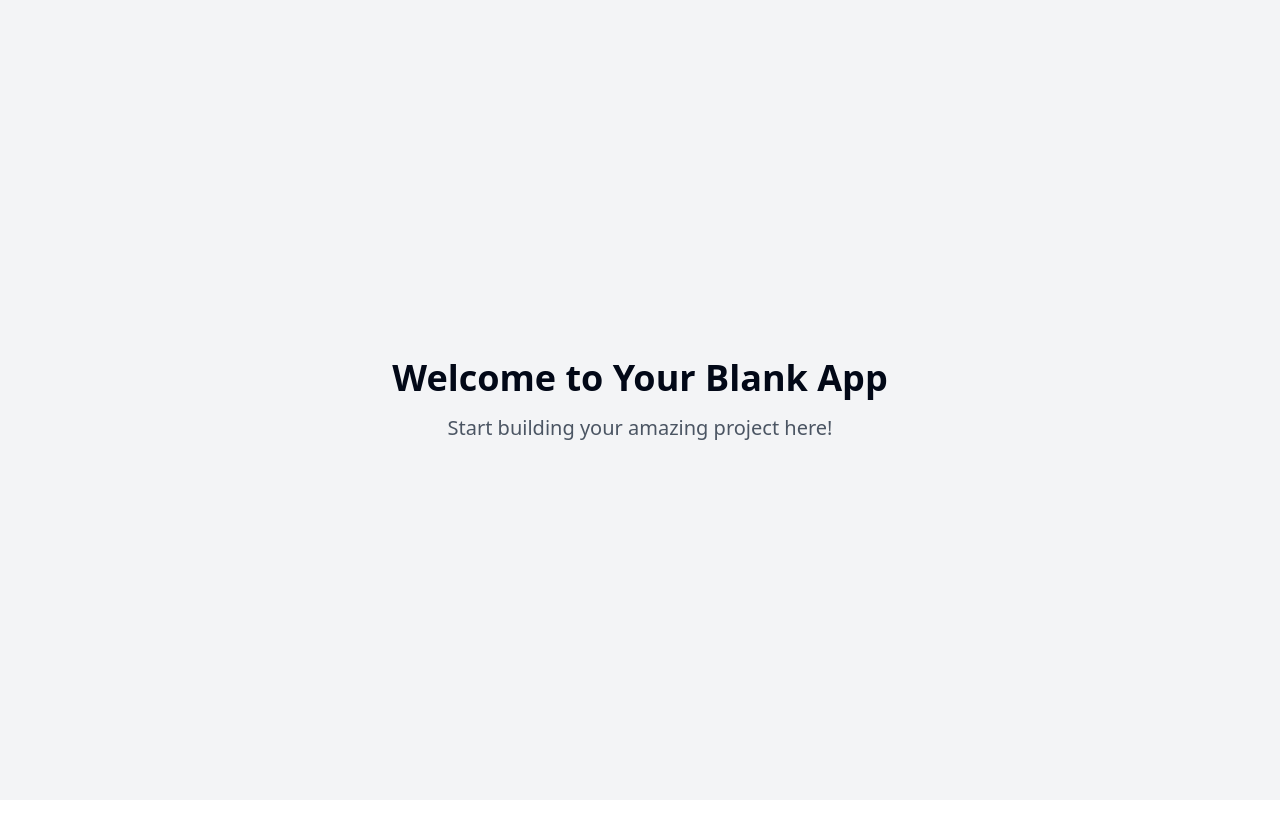
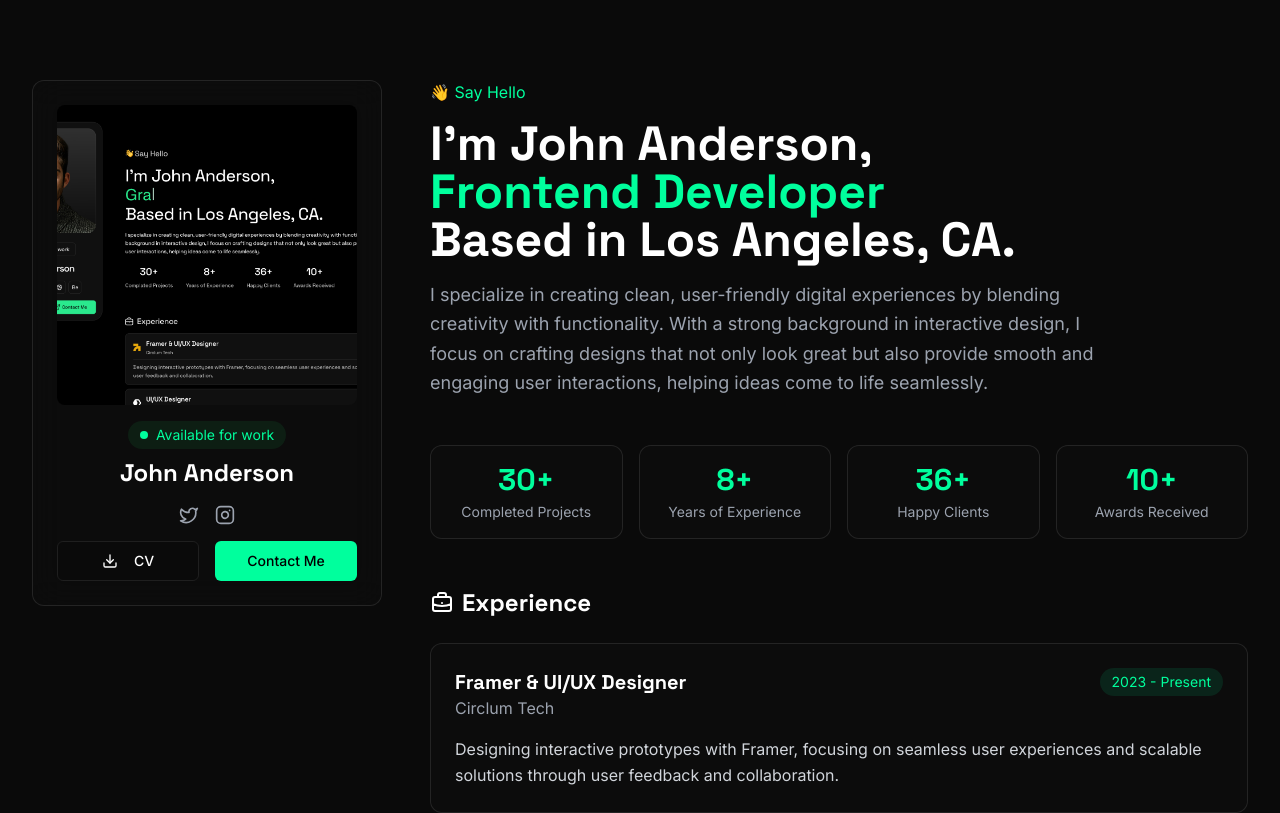
Before and after one commit to aesthytik/vipin_vite_portfolio, a React (Vite) app: page / in a window 1280 px wide. Shown: the top 813 px of the page. Built offline with nearby package versions, Linux system fonts and the light colour scheme.

Commit message:
Refactor: UI changes

```diff
--- /dev/null
+++ b/src/components/Experience.tsx
@@ -0,0 +1,57 @@
+
+const experiences = [
+  {
+    title: "Framer & UI/UX Designer",
+    company: "Circlum Tech",
+    period: "2023 - Present",
+    description: "Designing interactive prototypes with Framer, focusing on seamless user experiences and scalable solutions through user feedback and collaboration.",
+  },
+  {
+    title: "UI/UX Designer",
+    company: "Tech Studio",
+    period: "2021 - 2023",
+    description: "Led the design of multiple web and mobile applications, implementing modern design practices and conducting user research.",
+  },
+];
+
+const Experience = () => {
+  return (
+    <div className="space-y-6 appear appear-delay-3">
+      <h2 className="text-2xl font-display font-bold flex items-center gap-2">
+        <svg
+          className="w-6 h-6"
+          fill="none"
+          stroke="currentColor"
+          viewBox="0 0 24 24"
+        >
+          <path
+            strokeLinecap="round"
+            strokeLinejoin="round"
+            strokeWidth={2}
+            d="M21 13.255A23.931 23.931 0 0112 15c-3.183 0-6.22-.62-9-1.745M16 6V4a2 2 0 00-2-2h-4a2 2 0 00-2 2v2m4 6h.01M5 20h14a2 2 0 002-2V8a2 2 0 00-2-2H5a2 2 0 00-2 2v10a2 2 0 002 2z"
+          />
+        </svg>
+        Experience
+      </h2>
+
+      <div className="space-y-4">
+        {experiences.map((exp, index) => (
+          <div key={index} className="glass-card p-6">
+            <div className="flex justify-between items-start mb-4">
+              <div>
+                <h3 className="font-display font-bold text-xl">{exp.title}</h3>
+                <p className="text-gray-400">{exp.company}</p>
+              </div>
+              <span className="text-sm text-neon-green bg-neon-green/10 px-3 py-1 rounded-full">
+                {exp.period}
+              </span>
+            </div>
+            <p className="text-gray-300 leading-relaxed">{exp.description}</p>
+          </div>
+        ))}
+      </div>
+    </div>
+  );
+};
+
+export default Experience;
--- /dev/null
+++ b/src/components/ProfileCard.tsx
@@ -0,0 +1,45 @@
+
+import { InstagramIcon, TwitterIcon, Download } from "lucide-react";
+import { Button } from "@/components/ui/button";
+
+const ProfileCard = () => {
+  return (
+    <div className="glass-card p-6 space-y-4 max-w-sm appear">
+      <div className="relative w-full aspect-square rounded-lg overflow-hidden mb-4">
+        <img
+          src="/lovable-uploads/f287dc2f-f9dd-42b0-9617-da4e549f727c.png"
+          alt="Profile"
+          className="object-cover w-full h-full"
+        />
+      </div>
+
+      <div className="space-y-2 text-center">
+        <div className="inline-flex items-center px-3 py-1 rounded-full bg-green-500/10 text-neon-green text-sm">
+          <span className="w-2 h-2 rounded-full bg-neon-green mr-2"></span>
+          Available for work
+        </div>
+        <h2 className="text-2xl font-display font-bold">John Anderson</h2>
+      </div>
+
+      <div className="flex justify-center space-x-4">
+        <a href="https://twitter.com" className="text-gray-400 hover:text-white transition-colors">
+          <TwitterIcon size={20} />
+        </a>
+        <a href="https://instagram.com" className="text-gray-400 hover:text-white transition-colors">
+          <InstagramIcon size={20} />
+        </a>
+      </div>
+
+      <div className="grid grid-cols-2 gap-4">
+        <Button variant="outline" className="w-full">
+          <Download className="mr-2 h-4 w-4" /> CV
+        </Button>
+        <Button className="w-full bg-neon-green hover:bg-neon-green/90 text-black">
+          Contact Me
+        </Button>
+      </div>
+    </div>
+  );
+};
+
+export default ProfileCard;
--- /dev/null
+++ b/src/components/Stats.tsx
@@ -0,0 +1,24 @@
+
+const stats = [
+  { label: "Completed Projects", value: "30+" },
+  { label: "Years of Experience", value: "8+" },
+  { label: "Happy Clients", value: "36+" },
+  { label: "Awards Received", value: "10+" },
+];
+
+const Stats = () => {
+  return (
+    <div className="grid grid-cols-2 md:grid-cols-4 gap-4 appear appear-delay-2">
+      {stats.map((stat, index) => (
+        <div key={index} className="glass-card p-4 text-center">
+          <div className="text-2xl md:text-3xl font-display font-bold text-neon-green">
+            {stat.value}
+          </div>
+          <div className="text-sm text-gray-400 mt-1">{stat.label}</div>
+        </div>
+      ))}
+    </div>
+  );
+};
+
+export default Stats;
--- a/src/index.css
+++ b/src/index.css
@@ -1,101 +1,44 @@
+
+@import url('https://fonts.googleapis.com/css2?family=Inter:wght@400;500;600;700&family=Space+Grotesk:wght@400;500;600;700&display=swap');
+
 @tailwind base;
 @tailwind components;
 @tailwind utilities;
 
 @layer base {
   :root {
-    --background: 0 0% 100%;
-    --foreground: 222.2 84% 4.9%;
-
-    --card: 0 0% 100%;
-    --card-foreground: 222.2 84% 4.9%;
-
-    --popover: 0 0% 100%;
-    --popover-foreground: 222.2 84% 4.9%;
-
-    --primary: 222.2 47.4% 11.2%;
-    --primary-foreground: 210 40% 98%;
-
-    --secondary: 210 40% 96.1%;
-    --secondary-foreground: 222.2 47.4% 11.2%;
-
-    --muted: 210 40% 96.1%;
-    --muted-foreground: 215.4 16.3% 46.9%;
-
-    --accent: 210 40% 96.1%;
-    --accent-foreground: 222.2 47.4% 11.2%;
-
-    --destructive: 0 84.2% 60.2%;
-    --destructive-foreground: 210 40% 98%;
-
-    --border: 214.3 31.8% 91.4%;
-    --input: 214.3 31.8% 91.4%;
-    --ring: 222.2 84% 4.9%;
-
-    --radius: 0.5rem;
-
-    --sidebar-background: 0 0% 98%;
-
-    --sidebar-foreground: 240 5.3% 26.1%;
-
-    --sidebar-primary: 240 5.9% 10%;
-
-    --sidebar-primary-foreground: 0 0% 98%;
-
-    --sidebar-accent: 240 4.8% 95.9%;
-
-    --sidebar-accent-foreground: 240 5.9% 10%;
-
-    --sidebar-border: 220 13% 91%;
-
-    --sidebar-ring: 217.2 91.2% 59.8%;
+    --background: 0 0% 4%;
+    --foreground: 0 0% 100%;
+    --card: 0 0% 6%;
+    --card-foreground: 0 0% 100%;
+    --primary: 158 100% 50%;
+    --primary-foreground: 0 0% 100%;
+    --border: 0 0% 12%;
+    --input: 0 0% 12%;
+    --ring: 158 100% 50%;
   }
 
-  .dark {
-    --background: 222.2 84% 4.9%;
-    --foreground: 210 40% 98%;
-
-    --card: 222.2 84% 4.9%;
-    --card-foreground: 210 40% 98%;
-
-    --popover: 222.2 84% 4.9%;
-    --popover-foreground: 210 40% 98%;
-
-    --primary: 210 40% 98%;
-    --primary-foreground: 222.2 47.4% 11.2%;
-
-    --secondary: 217.2 32.6% 17.5%;
-    --secondary-foreground: 210 40% 98%;
-
-    --muted: 217.2 32.6% 17.5%;
-    --muted-foreground: 215 20.2% 65.1%;
-
-    --accent: 217.2 32.6% 17.5%;
-    --accent-foreground: 210 40% 98%;
-
-    --destructive: 0 62.8% 30.6%;
-    --destructive-foreground: 210 40% 98%;
-
-    --border: 217.2 32.6% 17.5%;
-    --input: 217.2 32.6% 17.5%;
-    --ring: 212.7 26.8% 83.9%;
-    --sidebar-background: 240 5.9% 10%;
-    --sidebar-foreground: 240 4.8% 95.9%;
-    --sidebar-primary: 224.3 76.3% 48%;
-    --sidebar-primary-foreground: 0 0% 100%;
-    --sidebar-accent: 240 3.7% 15.9%;
-    --sidebar-accent-foreground: 240 4.8% 95.9%;
-    --sidebar-border: 240 3.7% 15.9%;
-    --sidebar-ring: 217.2 91.2% 59.8%;
+  body {
+    @apply bg-background text-foreground font-sans antialiased;
   }
 }
 
-@layer base {
-  * {
-    @apply border-border;
-  }
+.glass-card {
+  @apply bg-card/50 backdrop-blur-lg border border-white/10 rounded-xl;
+}
 
-  body {
-    @apply bg-background text-foreground;
-  }
+.appear {
+  @apply opacity-0 animate-fadeIn;
 }
+
+.appear-delay-1 {
+  animation-delay: 200ms;
+}
+
+.appear-delay-2 {
+  animation-delay: 400ms;
+}
+
+.appear-delay-3 {
+  animation-delay: 600ms;
+}
--- a/src/pages/Index.tsx
+++ b/src/pages/Index.tsx
@@ -1,11 +1,38 @@
-// Update this page (the content is just a fallback if you fail to update the page)
+
+import ProfileCard from "@/components/ProfileCard";
+import Stats from "@/components/Stats";
+import Experience from "@/components/Experience";
 
 const Index = () => {
   return (
-    <div className="min-h-screen flex items-center justify-center bg-gray-100">
-      <div className="text-center">
-        <h1 className="text-4xl font-bold mb-4">Welcome to Your Blank App</h1>
-        <p className="text-xl text-gray-600">Start building your amazing project here!</p>
+    <div className="min-h-screen bg-background">
+      <div className="container py-12 md:py-20">
+        <div className="grid md:grid-cols-[350px,1fr] gap-8 lg:gap-12">
+          <div>
+            <ProfileCard />
+          </div>
+
+          <div className="space-y-12">
+            <div className="space-y-4 appear appear-delay-1">
+              <div className="flex items-center gap-2">
+                <span className="text-neon-green">👋 Say Hello</span>
+              </div>
+
+              <h1 className="text-4xl md:text-5xl font-display font-bold">
+                I'm John Anderson,
+                <span className="block text-neon-green">Frontend Developer</span>
+                Based in Los Angeles, CA.
+              </h1>
+
+              <p className="text-gray-400 text-lg leading-relaxed max-w-2xl">
+                I specialize in creating clean, user-friendly digital experiences by blending creativity with functionality. With a strong background in interactive design, I focus on crafting designs that not only look great but also provide smooth and engaging user interactions, helping ideas come to life seamlessly.
+              </p>
+            </div>
+
+            <Stats />
+            <Experience />
+          </div>
+        </div>
       </div>
     </div>
   );
--- a/tailwind.config.ts
+++ b/tailwind.config.ts
@@ -1,96 +1,57 @@
+
 import type { Config } from "tailwindcss";
 
 export default {
   darkMode: ["class"],
   content: [
-		"./pages/**/*.{ts,tsx}",
+    "./pages/**/*.{ts,tsx,mdx}",
     "./components/**/*.{ts,tsx}",
     "./app/**/*.{ts,tsx}",
-		"./src/**/*.{ts,tsx}",
+    "./src/**/*.{ts,tsx,mdx}",
   ],
   prefix: "",
   theme: {
     container: {
       center: true,
-			padding: '2rem',
+      padding: "2rem",
       screens: {
-				'2xl': '1400px'
-			}
+        "2xl": "1400px",
+      },
     },
     extend: {
       colors: {
-				border: 'hsl(var(--border))',
-				input: 'hsl(var(--input))',
-				ring: 'hsl(var(--ring))',
-				background: 'hsl(var(--background))',
-				foreground: 'hsl(var(--foreground))',
+        border: "hsl(var(--border))",
+        input: "hsl(var(--input))",
+        ring: "hsl(var(--ring))",
+        background: "hsl(var(--background))",
+        foreground: "hsl(var(--foreground))",
+        neon: {
+          green: "#00FF9D",
+          blue: "#0066FF",
+        },
         primary: {
-					DEFAULT: 'hsl(var(--primary))',
-					foreground: 'hsl(var(--primary-foreground))'
-				},
-				secondary: {
-					DEFAULT: 'hsl(var(--secondary))',
-					foreground: 'hsl(var(--secondary-foreground))'
-				},
-				destructive: {
-					DEFAULT: 'hsl(var(--destructive))',
-					foreground: 'hsl(var(--destructive-foreground))'
-				},
-				muted: {
-					DEFAULT: 'hsl(var(--muted))',
-					foreground: 'hsl(var(--muted-foreground))'
-				},
-				accent: {
-					DEFAULT: 'hsl(var(--accent))',
-					foreground: 'hsl(var(--accent-foreground))'
-				},
-				popover: {
-					DEFAULT: 'hsl(var(--popover))',
-					foreground: 'hsl(var(--popover-foreground))'
+          DEFAULT: "hsl(var(--primary))",
+          foreground: "hsl(var(--primary-foreground))",
         },
         card: {
-					DEFAULT: 'hsl(var(--card))',
-					foreground: 'hsl(var(--card-foreground))'
+          DEFAULT: "hsl(var(--card))",
+          foreground: "hsl(var(--card-foreground))",
         },
-				sidebar: {
-					DEFAULT: 'hsl(var(--sidebar-background))',
-					foreground: 'hsl(var(--sidebar-foreground))',
-					primary: 'hsl(var(--sidebar-primary))',
-					'primary-foreground': 'hsl(var(--sidebar-primary-foreground))',
-					accent: 'hsl(var(--sidebar-accent))',
-					'accent-foreground': 'hsl(var(--sidebar-accent-foreground))',
-					border: 'hsl(var(--sidebar-border))',
-					ring: 'hsl(var(--sidebar-ring))'
-				}
       },
-			borderRadius: {
-				lg: 'var(--radius)',
-				md: 'calc(var(--radius) - 2px)',
-				sm: 'calc(var(--radius) - 4px)'
+      fontFamily: {
+        sans: ["Inter", "sans-serif"],
+        display: ["Space Grotesk", "sans-serif"],
       },
       keyframes: {
-				'accordion-down': {
-					from: {
-						height: '0'
+        fadeIn: {
+          from: { opacity: "0", transform: "translateY(10px)" },
+          to: { opacity: "1", transform: "translateY(0)" },
         },
-					to: {
-						height: 'var(--radix-accordion-content-height)'
-					}
-				},
-				'accordion-up': {
-					from: {
-						height: 'var(--radix-accordion-content-height)'
-					},
-					to: {
-						height: '0'
-					}
-				}
       },
       animation: {
-				'accordion-down': 'accordion-down 0.2s ease-out',
-				'accordion-up': 'accordion-up 0.2s ease-out'
-			}
-		}
+        fadeIn: "fadeIn 0.5s ease-out forwards",
+      },
+    },
   },
   plugins: [require("tailwindcss-animate")],
 } satisfies Config;
```
Also changed, not shown: public/lovable-uploads/f287dc2f-f9dd-42b0-9617-da4e549f727c.png (added). Lines whose indentation alone changed are shown as unchanged.
